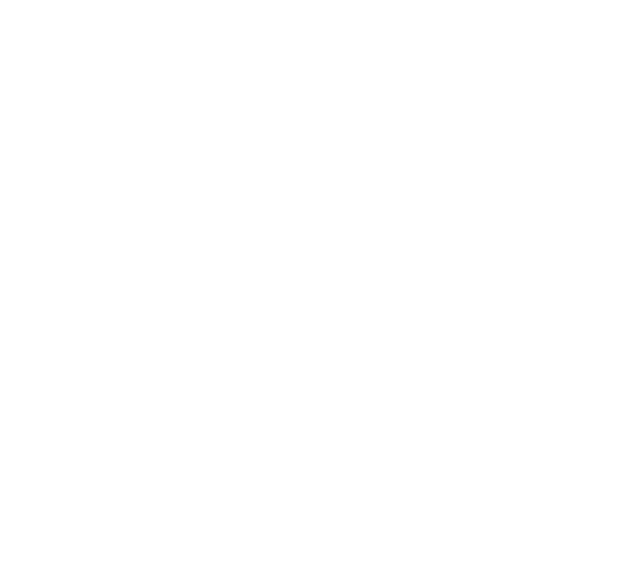
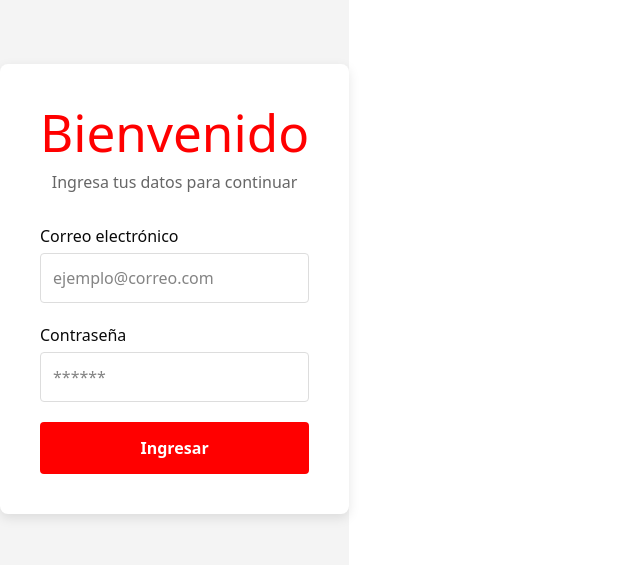
Before and after one commit to edersaldana/FullStackJava, a React (Vite) app in the folder FrontEnd/ecommerce/: page /login in a window 1280 px wide. Before the commit this address had no page. Shown: the part 111-676 px from the top of the page, without its empty margins (0-640 px from the left). Built offline with nearby package versions, Linux system fonts and the light colour scheme.

Commit message:
feat: Se agrega pagina de login de usuario.

```diff
--- a/FrontEnd/ecommerce/src/App.tsx
+++ b/FrontEnd/ecommerce/src/App.tsx
@@ -1,8 +1,9 @@
-import { BrowserRouter, Routes, Route } from "react-router-dom"
-import MainLayout from "@/components/layout/MainLayout"
-import Home from "@/pages/Home"
-import Cart from "@/pages/Cart"
-import Orders from "@/pages/Orders"
+import { BrowserRouter, Routes, Route } from "react-router-dom";
+import MainLayout from "./components/layout/MainLayout"; // Ruta relativa
+import { Home } from "./pages/Home";
+import { Cart } from "./pages/Cart";
+import { Login } from "./pages/Login";
+import Orders from "./pages/Orders";
 
 function App() {
   return (
@@ -13,9 +14,10 @@
           <Route path="/cart" element={<Cart />} />
           <Route path="/orders" element={<Orders />} />
         </Route>
+        <Route path="/login" element={<Login />} />
       </Routes>
     </BrowserRouter>
-  )
+  );
 }
 
-export default App
+export default App;
--- a/FrontEnd/ecommerce/src/api/http.ts
+++ b/FrontEnd/ecommerce/src/api/http.ts
@@ -1,5 +1,16 @@
-import axios from "axios"
+import axios from 'axios';
+import { API_BASE_URL } from '@/config/api';
 
-export const http = axios.create({
-  baseURL: import.meta.env.VITE_API_URL,
-})
+const http = axios.create({
+  baseURL: API_BASE_URL
+});
+
+http.interceptors.request.use((config) => {
+  const token = localStorage.getItem('token');
+  if (token) {
+    config.headers.Authorization = `Bearer ${token}`;
+  }
+  return config;
+});
+
+export default http;
--- a/FrontEnd/ecommerce/src/components/layout/Header.tsx
+++ b/FrontEnd/ecommerce/src/components/layout/Header.tsx
@@ -1,27 +1,57 @@
-import { Link } from "react-router-dom"
-import { useCart } from "@/context/CartContext"
+import { Link, useNavigate } from 'react-router-dom';
+import '../../styles/header.css';
 
-const Header = () => {
-  const { items } = useCart()
+export const Header = () => {
+  const navigate = useNavigate();
+  const user = JSON.parse(localStorage.getItem('user') || 'null');
+
+  const handleLogout = () => {
+    localStorage.removeItem('token');
+    localStorage.removeItem('user');
+    navigate('/login');
+    window.location.reload();
+  };
 
   return (
-    <header className="w-full border-b">
-      <div className="container mx-auto px-6 h-16 flex items-center justify-between">
-        <Link to="/" className="text-xl font-bold">
-          MyStore
-        </Link>
+    <header className="pv-header">
+      <div className="pv-header-container">
+        {/* LADO IZQUIERDO: LOGO */}
+        <div className="pv-logo">
+          <Link to="/">MyStore</Link>
+        </div>
 
-        <Link to="/cart" className="relative">
-          🛒
-          {items.length > 0 && (
-            <span className="absolute -top-2 -right-2 bg-red-500 text-white text-xs px-2 rounded-full">
-              {items.length}
-            </span>
+        {/* CENTRO: BUSCADOR */}
+        <div className="pv-search-container">
+          <input
+            type="text"
+            placeholder="¿Qué estás buscando hoy?"
+            className="pv-search-input"
+          />
+          <button className="pv-search-btn">🔍</button>
+        </div>
+
+        {/* LADO DERECHO: ACCIONES */}
+        <div className="pv-actions">
+          {user ? (
+            <div className="pv-user-item">
+              <span className="pv-user-welcome">Hola, <strong>{user.name}</strong></span>
+              <div className="pv-dropdown">
+                <Link to="/orders">Mis Pedidos</Link>
+                <button onClick={handleLogout}>Cerrar Sesión</button>
+              </div>
+            </div>
+          ) : (
+            <button className="pv-account-btn" onClick={() => navigate('/login')}>
+              👤 Mi Cuenta
+            </button>
           )}
-        </Link>
+
+          <Link to="/cart" className="pv-cart">
+            <span className="cart-icon">🛒</span>
+            <span className="cart-badge">0</span>
+          </Link>
+        </div>
       </div>
     </header>
-  )
-}
-
-export default Header
+  );
+};
--- a/FrontEnd/ecommerce/src/components/layout/MainLayout.tsx
+++ b/FrontEnd/ecommerce/src/components/layout/MainLayout.tsx
@@ -1,13 +1,16 @@
-import { Outlet } from "react-router-dom"
-import Header from "./Header"
+import { Outlet } from "react-router-dom";
+import { Header } from "./Header";
 
-export default function MainLayout() {
+const MainLayout = () => {
   return (
-    <div className="min-h-screen bg-gray-50">
+    <div className="main-layout">
       <Header />
-      <main className="max-w-7xl mx-auto px-6 py-6">
-        <Outlet />
+      <main className="content">
+        <Outlet /> {/* <--- ESTO ES VITAL: Aquí se renderizan Home, Cart, etc. */}
       </main>
+      {/* <footer>Tu Footer aquí</footer> */}
     </div>
-  )
-}
+  );
+};
+
+export default MainLayout;
--- a/FrontEnd/ecommerce/src/pages/Cart.tsx
+++ b/FrontEnd/ecommerce/src/pages/Cart.tsx
@@ -4,7 +4,7 @@
 import type { CreateOrderRequest } from "@/api/OrderTypes"
 import "@/styles/cart.css"
 
-const Cart = () => {
+export const Cart = () => {
   const {
     items,
     clearCart,
@@ -70,5 +70,3 @@
     </div>
   )
 }
-
-export default Cart
--- a/FrontEnd/ecommerce/src/pages/Home.tsx
+++ b/FrontEnd/ecommerce/src/pages/Home.tsx
@@ -11,7 +11,7 @@
   imageUrl: string
 }
 
-const Home = () => {
+export const Home = () => {
   const [products, setProducts] = useState<Product[]>([])
   const [loading, setLoading] = useState(true)
 
@@ -49,5 +49,3 @@
     </div>
   )
 }
-
-export default Home
--- a/FrontEnd/ecommerce/src/pages/Login.tsx
+++ b/FrontEnd/ecommerce/src/pages/Login.tsx
@@ -1,5 +1,7 @@
-import React, { useState } from 'react';
+import { useState } from 'react';
 import axios from 'axios';
+import { API_BASE_URL } from '@/config/api';
+import '../styles/login.css';
 
 export const Login = () => {
   const [email, setEmail] = useState('');
@@ -8,31 +10,42 @@
   const handleLogin = async (e: React.FormEvent) => {
     e.preventDefault();
     try {
-      // Importante: Apuntar al Gateway puerto 9080
-      const response = await axios.post('http://localhost:9080/api/auth/login', {
-        email,
-        password
-      });
-
-      // Guardamos el token para que OrderApi lo pueda usar
+      const response = await axios.post(`${API_BASE_URL}/api/auth/login`, { email, password });
       localStorage.setItem('token', response.data.token);
       localStorage.setItem('user', JSON.stringify(response.data.user));
-
-      alert('¡Bienvenido!');
-      window.location.href = '/'; // Redirigir al Home
-    } catch (error) {
-      console.error('Error en login:', error);
-      alert('Credenciales incorrectas');
+      window.location.href = '/';
+    } catch (err) {
+      alert("Credenciales incorrectas. Prueba con: juan.perez@example.com / 12345");
     }
   };
 
   return (
     <div className="login-container">
-      <form onSubmit={handleLogin}>
-        <input type="email" placeholder="Email" onChange={e => setEmail(e.target.value)} />
-        <input type="password" placeholder="Password" onChange={e => setPassword(e.target.value)} />
-        <button type="submit">Ingresar</button>
-      </form>
+      <div className="login-card">
+        <h1>Bienvenido</h1>
+        <p>Ingresa tus datos para continuar</p>
+        <form onSubmit={handleLogin}>
+          <div className="form-group">
+            <label>Correo electrónico</label>
+            <input
+              type="email"
+              placeholder="ejemplo@correo.com"
+              onChange={e => setEmail(e.target.value)}
+              required
+            />
+          </div>
+          <div className="form-group">
+            <label>Contraseña</label>
+            <input
+              type="password"
+              placeholder="******"
+              onChange={e => setPassword(e.target.value)}
+              required
+            />
+          </div>
+          <button type="submit" className="btn-primary">Ingresar</button>
+        </form>
+      </div>
     </div>
   );
 };
--- a/FrontEnd/ecommerce/src/router/AppRouter.tsx
+++ b/FrontEnd/ecommerce/src/router/AppRouter.tsx
@@ -1,15 +1,19 @@
-import { Routes, Route } from "react-router-dom"
-import Home from "@/pages/Home"
-import Orders from "@/pages/Orders"
+// src/router/AppRouter.tsx (o App.tsx)
+import { Routes, Route, BrowserRouter } from 'react-router-dom';
+import { Home } from '../pages/Home';
+import { Login } from '../pages/Login'; // Asegúrate de que la importación sea correcta
+import { Cart } from '../pages/Cart';
+import { Header } from '../components/layout/Header';
 
-function AppRouter() {
-
+export const AppRouter = () => {
   return (
-    <Routes>
-      <Route path="/" element={<Home />} />
-      <Route path="/orders" element={<Orders />} />
-    </Routes>
-  )
-}
-
-export default AppRouter
+    <BrowserRouter>
+      <Header /> {/* El Header se mantiene fijo arriba */}
+      <Routes>
+        <Route path="/" element={<Home />} />
+        <Route path="/login" element={<Login />} /> {/* ESTA ES LA LÍNEA QUE FALTA */}
+        <Route path="/cart" element={<Cart />} />
+      </Routes>
+    </BrowserRouter>
+  );
+};
--- /dev/null
+++ b/FrontEnd/ecommerce/src/styles/header.css
@@ -0,0 +1,124 @@
+.pv-header {
+  background-color: #ffffff;
+  border-bottom: 1px solid #e0e0e0;
+  padding: 10px 0;
+  position: sticky;
+  top: 0;
+  z-index: 1000;
+  box-shadow: 0 2px 5px rgba(0,0,0,0.05);
+}
+
+.pv-header-container {
+  max-width: 1200px;
+  margin: 0 auto;
+  display: flex;
+  align-items: center;
+  justify-content: space-between;
+  padding: 0 20px;
+}
+
+/* Logo */
+.pv-logo a {
+  font-size: 24px;
+  font-weight: bold;
+  color: #ff0000; /* Color rojo tipo Plaza Vea */
+  text-decoration: none;
+}
+
+/* Buscador Centrado */
+.pv-search-container {
+  flex: 1;
+  display: flex;
+  margin: 0 40px;
+  max-width: 600px;
+  position: relative;
+}
+
+.pv-search-input {
+  width: 100%;
+  padding: 10px 15px;
+  border: 1px solid #cccccc;
+  border-radius: 20px;
+  outline: none;
+}
+
+.pv-search-btn {
+  position: absolute;
+  right: 10px;
+  top: 50%;
+  transform: translateY(-50%);
+  background: none;
+  border: none;
+  cursor: pointer;
+}
+
+/* Acciones y Mi Cuenta */
+.pv-actions {
+  display: flex;
+  align-items: center;
+  gap: 20px;
+}
+
+.pv-account-btn {
+  background: none;
+  border: none;
+  font-size: 14px;
+  cursor: pointer;
+  display: flex;
+  align-items: center;
+  gap: 5px;
+  color: #333;
+}
+
+.pv-user-item {
+  position: relative;
+  cursor: pointer;
+}
+
+.pv-dropdown {
+  display: none;
+  position: absolute;
+  top: 100%;
+  right: 0;
+  background: white;
+  border: 1px solid #ddd;
+  box-shadow: 0 4px 8px rgba(0,0,0,0.1);
+  min-width: 150px;
+  border-radius: 4px;
+}
+
+.pv-user-item:hover .pv-dropdown {
+  display: block;
+}
+
+.pv-dropdown a, .pv-dropdown button {
+  display: block;
+  padding: 10px;
+  width: 100%;
+  text-align: left;
+  border: none;
+  background: none;
+  text-decoration: none;
+  color: #333;
+  cursor: pointer;
+}
+
+.pv-dropdown button:hover { background-color: #f5f5f5; }
+
+/* Carrito */
+.pv-cart {
+  position: relative;
+  text-decoration: none;
+  font-size: 20px;
+}
+
+.cart-badge {
+  position: absolute;
+  top: -8px;
+  right: -10px;
+  background: #ff0000;
+  color: white;
+  font-size: 11px;
+  padding: 2px 6px;
+  border-radius: 50%;
+}
--- /dev/null
+++ b/FrontEnd/ecommerce/src/styles/login.css
@@ -0,0 +1,62 @@
+.login-container {
+  display: flex;
+  justify-content: center;
+  align-items: center;
+  min-height: 80vh;
+  background-color: #f4f4f4;
+}
+
+.login-card {
+  background: white;
+  padding: 40px;
+  border-radius: 8px;
+  box-shadow: 0 4px 12px rgba(0,0,0,0.1);
+  width: 100%;
+  max-width: 400px;
+}
+
+.login-card h1 {
+  color: #ff0000;
+  margin-bottom: 10px;
+  text-align: center;
+}
+
+.login-card p {
+  text-align: center;
+  color: #666;
+  margin-bottom: 30px;
+}
+
+.form-group {
+  margin-bottom: 20px;
+}
+
+.form-group label {
+  display: block;
+  margin-bottom: 5px;
+  font-weight: 500;
+}
+
+.form-group input {
+  width: 100%;
+  padding: 12px;
+  border: 1px solid #ddd;
+  border-radius: 4px;
+  box-sizing: border-box; /* Importante para que el padding no desborde */
+}
+
+.btn-primary {
+  width: 100%;
+  padding: 14px;
+  background-color: #ff0000;
+  color: white;
+  border: none;
+  border-radius: 4px;
+  font-weight: bold;
+  cursor: pointer;
+  transition: background 0.3s;
+}
+
+.btn-primary:hover {
+  background-color: #cc0000;
+}
```
